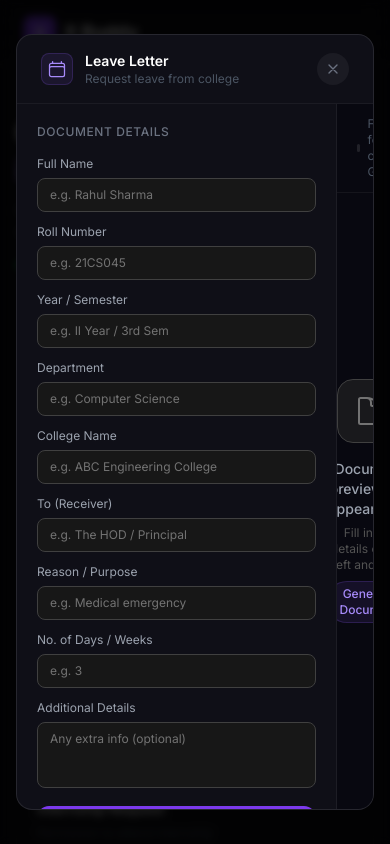
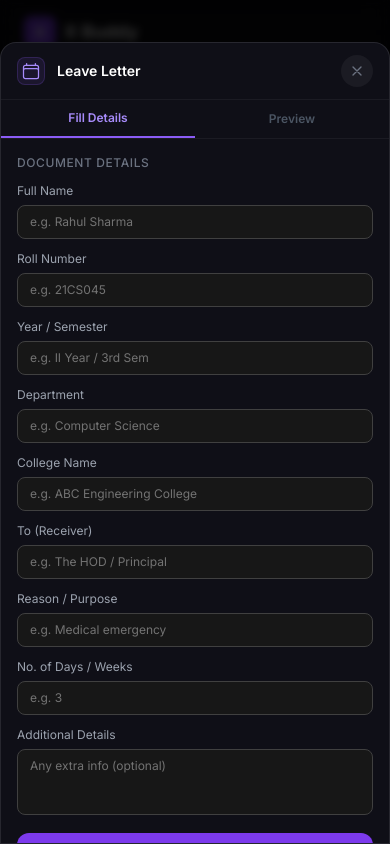
Before and after one commit to lokesh3161/X-buddy, a React (Vite) app: page / in a window 390 px wide. Both pictures are taken after a click on the button 195 px from the left and 1361 px from the top of the page. Shown: the part 939-1783 px from the top of the page. Built offline with nearby package versions, Linux system fonts and the light colour scheme.

Commit message:
fix: make Academic Toolkit modal fully responsive with mobile tab switcher

```diff
--- a/src/components/AcademicToolkit.jsx
+++ b/src/components/AcademicToolkit.jsx
@@ -60,9 +60,10 @@ function makePdf(text, title) {
 // ── Document Modal ────────────────────────────────────────────────────────────
 function DocModal({ docType, onClose, onPrint }) {
   const EMPTY = { name:'', rollNo:'', year:'', department:'', college:'', receiver:'', reason:'', days:'', extra:'' }
-  const [form,    setForm]    = useState(EMPTY)
-  const [content, setContent] = useState('')
+  const [form,      setForm]      = useState(EMPTY)
+  const [content,   setContent]   = useState('')
   const [generated, setGenerated] = useState(false)
+  const [mobileTab, setMobileTab] = useState('form') // 'form' | 'preview'
   const previewRef = useRef()
 
   const fields = FIELDS[docType.id] || FIELDS.leave
@@ -77,6 +78,7 @@ function DocModal({ docType, onClose, onPrint }) {
     const text = generateDocument({ type: docType.id, ...form })
     setContent(text)
     setGenerated(true)
+    setMobileTab('preview') // auto-switch to preview on mobile after generate
   }
 
   function handleDownload() {
@@ -93,50 +95,16 @@ function DocModal({ docType, onClose, onPrint }) {
     onClose()
   }
 
-  // Close on Escape
   useEffect(() => {
     const fn = e => { if (e.key === 'Escape') onClose() }
     window.addEventListener('keydown', fn)
     return () => window.removeEventListener('keydown', fn)
   }, [onClose])
 
-  return (
-    <motion.div
-      initial={{ opacity: 0 }}
-      animate={{ opacity: 1 }}
-      exit={{ opacity: 0 }}
-      className="fixed inset-0 z-50 bg-black/80 backdrop-blur-sm flex items-center justify-center p-4"
-      onClick={onClose}
-    >
-      <motion.div
-        initial={{ opacity: 0, scale: 0.96, y: 20 }}
-        animate={{ opacity: 1, scale: 1, y: 0 }}
-        exit={{ opacity: 0, scale: 0.96 }}
-        transition={{ type: 'spring', damping: 28, stiffness: 300 }}
-        onClick={e => e.stopPropagation()}
-        className="w-full max-w-5xl max-h-[92vh] bg-[#0f0f17] border border-white/10 rounded-2xl flex flex-col overflow-hidden"
-      >
-        {/* Modal header */}
-        <div className="flex items-center justify-between px-6 py-4 border-b border-white/5 flex-shrink-0">
-          <div className="flex items-center gap-3">
-            <div className="w-8 h-8 rounded-lg bg-purple-500/10 border border-purple-500/20 flex items-center justify-center text-purple-400">
-              {ICONS[docType.id]}
-            </div>
-            <div>
-              <p className="text-white font-semibold text-sm">{docType.label}</p>
-              <p className="text-gray-600 text-xs">{docType.desc}</p>
-            </div>
-          </div>
-          <button onClick={onClose} className="w-8 h-8 rounded-full bg-white/5 hover:bg-white/10 flex items-center justify-center text-gray-500 transition-all">
-            <svg viewBox="0 0 24 24" fill="none" stroke="currentColor" strokeWidth="2" className="w-4 h-4"><path strokeLinecap="round" strokeLinejoin="round" d="M6 18L18 6M6 6l12 12" /></svg>
-          </button>
-        </div>
-
-        {/* Body */}
-        <div className="flex flex-1 overflow-hidden">
-          {/* Left — form */}
-          <div className="w-80 flex-shrink-0 border-r border-white/[0.06] overflow-y-auto p-5 space-y-3 scrollbar-thin">
-            <p className="text-gray-500 text-xs font-medium uppercase tracking-wider mb-4">Document Details</p>
+  // ── shared form panel content ──
+  const FormPanel = (
+    <div className="h-full overflow-y-auto p-4 space-y-3 scrollbar-thin">
+      <p className="text-gray-500 text-xs font-medium uppercase tracking-wider mb-2">Document Details</p>
       {fields.map(field => {
         const meta = FIELD_META[field]
         return (
@@ -169,60 +137,126 @@ function DocModal({ docType, onClose, onPrint }) {
         Generate Document
       </button>
     </div>
+  )
 
-          {/* Right — A4 preview */}
-          <div className="flex-1 flex flex-col overflow-hidden bg-[#080810]">
-            {/* Preview toolbar */}
-            <div className="flex items-center justify-between px-5 py-3 border-b border-white/5 flex-shrink-0">
-              <div className="flex items-center gap-2">
-                <div className="w-2 h-2 rounded-full bg-white/10" />
+  // ── shared preview panel content ──
+  const PreviewPanel = (
+    <div className="h-full flex flex-col overflow-hidden bg-[#080810]">
+      {/* toolbar */}
+      <div className="flex items-center justify-between px-4 py-2.5 border-b border-white/5 flex-shrink-0">
         <p className="text-gray-600 text-xs">
-                  {generated ? 'Click anywhere in the document to edit' : 'Fill the form and click Generate'}
+          {generated ? 'Tap to edit' : 'Fill the form and generate'}
         </p>
-              </div>
         {generated && (
-                <div className="flex items-center gap-2">
+          <div className="flex items-center gap-1.5">
             <button
               onClick={handleDownload}
-                    className="flex items-center gap-1.5 px-3 py-1.5 rounded-lg bg-white/5 hover:bg-white/10 text-gray-400 text-xs font-medium transition-all"
+              className="flex items-center gap-1 px-2.5 py-1.5 rounded-lg bg-white/5 hover:bg-white/10 text-gray-400 text-xs font-medium transition-all"
             >
-                    <svg viewBox="0 0 24 24" fill="none" stroke="currentColor" strokeWidth="2" className="w-3.5 h-3.5"><path strokeLinecap="round" strokeLinejoin="round" d="M3 16.5v2.25A2.25 2.25 0 005.25 21h13.5A2.25 2.25 0 0021 18.75V16.5M16.5 12L12 16.5m0 0L7.5 12m4.5 4.5V3" /></svg>
-                    Download PDF
+              <svg viewBox="0 0 24 24" fill="none" stroke="currentColor" strokeWidth="2" className="w-3 h-3"><path strokeLinecap="round" strokeLinejoin="round" d="M3 16.5v2.25A2.25 2.25 0 005.25 21h13.5A2.25 2.25 0 0021 18.75V16.5M16.5 12L12 16.5m0 0L7.5 12m4.5 4.5V3" /></svg>
+              <span className="hidden sm:inline">Download</span>
             </button>
             <button
               onClick={handlePrint}
-                    className="flex items-center gap-1.5 px-3 py-1.5 rounded-lg bg-purple-600 hover:bg-purple-500 text-white text-xs font-semibold transition-all"
+              className="flex items-center gap-1 px-2.5 py-1.5 rounded-lg bg-purple-600 hover:bg-purple-500 text-white text-xs font-semibold transition-all"
             >
-                    <svg viewBox="0 0 24 24" fill="none" stroke="currentColor" strokeWidth="2" className="w-3.5 h-3.5"><path strokeLinecap="round" strokeLinejoin="round" d="M6.72 13.829c-.24.03-.48.062-.72.096m.72-.096a42.415 42.415 0 0110.56 0m-10.56 0L6.34 18m10.94-4.171c.24.03.48.062.72.096m-.72-.096L17.66 18m0 0l.229 2.523a1.125 1.125 0 01-1.12 1.227H7.231c-.662 0-1.18-.568-1.12-1.227L6.34 18m11.318 0h1.091A2.25 2.25 0 0021 15.75V9.456c0-1.081-.768-2.015-1.837-2.175a48.055 48.055 0 00-1.913-.247M6.34 18H5.25A2.25 2.25 0 013 15.75V9.456c0-1.081.768-2.015 1.837-2.175a48.041 48.041 0 011.913-.247m10.5 0a48.536 48.536 0 00-10.5 0m10.5 0V3.375c0-.621-.504-1.125-1.125-1.125h-8.25c-.621 0-1.125.504-1.125 1.125v3.659M18 10.5h.008v.008H18V10.5zm-3 0h.008v.008H15V10.5z" /></svg>
-                    Print with X Buddy
+              <svg viewBox="0 0 24 24" fill="none" stroke="currentColor" strokeWidth="2" className="w-3 h-3"><path strokeLinecap="round" strokeLinejoin="round" d="M6.72 13.829c-.24.03-.48.062-.72.096m.72-.096a42.415 42.415 0 0110.56 0m-10.56 0L6.34 18m10.94-4.171c.24.03.48.062.72.096m-.72-.096L17.66 18m0 0l.229 2.523a1.125 1.125 0 01-1.12 1.227H7.231c-.662 0-1.18-.568-1.12-1.227L6.34 18m11.318 0h1.091A2.25 2.25 0 0021 15.75V9.456c0-1.081-.768-2.015-1.837-2.175a48.055 48.055 0 00-1.913-.247M6.34 18H5.25A2.25 2.25 0 013 15.75V9.456c0-1.081.768-2.015 1.837-2.175a48.041 48.041 0 011.913-.247m10.5 0a48.536 48.536 0 00-10.5 0m10.5 0V3.375c0-.621-.504-1.125-1.125-1.125h-8.25c-.621 0-1.125.504-1.125 1.125v3.659M18 10.5h.008v.008H18V10.5zm-3 0h.008v.008H15V10.5z" /></svg>
+              Print
             </button>
           </div>
         )}
       </div>
-
-            {/* A4 paper */}
-            <div className="flex-1 overflow-y-auto p-8 flex justify-center scrollbar-thin">
+      {/* paper */}
+      <div className="flex-1 overflow-y-auto p-4 sm:p-8 flex justify-center scrollbar-thin">
         {generated ? (
           <div
             ref={previewRef}
             contentEditable
             suppressContentEditableWarning
-                  className="w-full max-w-[210mm] min-h-[297mm] bg-white text-gray-900 rounded-sm shadow-2xl p-[22mm] text-[11pt] leading-relaxed whitespace-pre-wrap outline-none focus:ring-2 focus:ring-purple-500/30"
-                  style={{ fontFamily: 'Georgia, serif', fontSize: '11pt', lineHeight: '1.8' }}
+            className="w-full max-w-[210mm] min-h-[297mm] bg-white text-gray-900 rounded-sm shadow-2xl px-6 py-10 sm:p-[22mm] text-[10pt] sm:text-[11pt] leading-relaxed whitespace-pre-wrap outline-none focus:ring-2 focus:ring-purple-500/30"
+            style={{ fontFamily: 'Georgia, serif', lineHeight: '1.8' }}
           >
             {content}
           </div>
         ) : (
-                <div className="flex flex-col items-center justify-center text-center h-full min-h-[300px]">
-                  <div className="w-16 h-16 rounded-2xl bg-neutral-800/60 border border-neutral-700 flex items-center justify-center text-neutral-500 mb-4">
-                    <svg viewBox="0 0 24 24" fill="none" stroke="currentColor" strokeWidth="1.5" className="w-8 h-8"><path strokeLinecap="round" strokeLinejoin="round" d="M19.5 14.25v-2.625a3.375 3.375 0 00-3.375-3.375h-1.5A1.125 1.125 0 0113.5 7.125v-1.5a3.375 3.375 0 00-3.375-3.375H8.25m2.25 0H5.625c-.621 0-1.125.504-1.125 1.125v17.25c0 .621.504 1.125 1.125 1.125h12.75c.621 0 1.125-.504 1.125-1.125V11.25a9 9 0 00-9-9z" /></svg>
+          <div className="flex flex-col items-center justify-center text-center h-full min-h-[200px]">
+            <div className="w-14 h-14 rounded-2xl bg-neutral-800/60 border border-neutral-700 flex items-center justify-center text-neutral-500 mb-3">
+              <svg viewBox="0 0 24 24" fill="none" stroke="currentColor" strokeWidth="1.5" className="w-7 h-7"><path strokeLinecap="round" strokeLinejoin="round" d="M19.5 14.25v-2.625a3.375 3.375 0 00-3.375-3.375h-1.5A1.125 1.125 0 0113.5 7.125v-1.5a3.375 3.375 0 00-3.375-3.375H8.25m2.25 0H5.625c-.621 0-1.125.504-1.125 1.125v17.25c0 .621.504 1.125 1.125 1.125h12.75c.621 0 1.125-.504 1.125-1.125V11.25a9 9 0 00-9-9z" /></svg>
             </div>
-                  <p className="text-gray-400 text-sm font-medium">Document preview will appear here</p>
-                  <p className="text-neutral-600 text-xs mt-1.5">Fill in the details on the left and click</p>
-                  <span className="mt-2 px-3 py-1 rounded-full bg-purple-500/10 border border-purple-500/20 text-purple-400 text-xs font-medium">Generate Document</span>
+            <p className="text-gray-400 text-sm font-medium">Preview will appear here</p>
+            <p className="text-neutral-600 text-xs mt-1">Fill the form and tap Generate</p>
           </div>
         )}
       </div>
+    </div>
+  )
+
+  return (
+    <motion.div
+      initial={{ opacity: 0 }}
+      animate={{ opacity: 1 }}
+      exit={{ opacity: 0 }}
+      className="fixed inset-0 z-50 bg-black/80 backdrop-blur-sm flex items-end sm:items-center justify-center sm:p-4"
+      onClick={onClose}
+    >
+      <motion.div
+        initial={{ opacity: 0, y: 40 }}
+        animate={{ opacity: 1, y: 0 }}
+        exit={{ opacity: 0, y: 40 }}
+        transition={{ type: 'spring', damping: 28, stiffness: 300 }}
+        onClick={e => e.stopPropagation()}
+        className="w-full sm:max-w-5xl h-[95vh] sm:max-h-[92vh] bg-[#0f0f17] border border-white/10 sm:rounded-2xl rounded-t-2xl flex flex-col overflow-hidden"
+      >
+        {/* Header */}
+        <div className="flex items-center justify-between px-4 sm:px-6 py-3 sm:py-4 border-b border-white/5 flex-shrink-0">
+          <div className="flex items-center gap-3">
+            <div className="w-7 h-7 sm:w-8 sm:h-8 rounded-lg bg-purple-500/10 border border-purple-500/20 flex items-center justify-center text-purple-400">
+              {ICONS[docType.id]}
+            </div>
+            <div>
+              <p className="text-white font-semibold text-sm">{docType.label}</p>
+              <p className="text-gray-600 text-xs hidden sm:block">{docType.desc}</p>
+            </div>
+          </div>
+          <button onClick={onClose} className="w-8 h-8 rounded-full bg-white/5 hover:bg-white/10 flex items-center justify-center text-gray-500 transition-all">
+            <svg viewBox="0 0 24 24" fill="none" stroke="currentColor" strokeWidth="2" className="w-4 h-4"><path strokeLinecap="round" strokeLinejoin="round" d="M6 18L18 6M6 6l12 12" /></svg>
+          </button>
+        </div>
+
+        {/* Mobile tab switcher */}
+        <div className="flex sm:hidden border-b border-white/5 flex-shrink-0">
+          {['form', 'preview'].map(tab => (
+            <button
+              key={tab}
+              onClick={() => setMobileTab(tab)}
+              className={`flex-1 py-2.5 text-xs font-semibold capitalize transition-all ${
+                mobileTab === tab
+                  ? 'text-purple-400 border-b-2 border-purple-500'
+                  : 'text-gray-600'
+              }`}
+            >
+              {tab === 'form' ? 'Fill Details' : 'Preview'}
+              {tab === 'preview' && generated && (
+                <span className="ml-1.5 px-1.5 py-0.5 rounded-full bg-purple-500/20 text-purple-400 text-[10px]">Ready</span>
+              )}
+            </button>
+          ))}
+        </div>
+
+        {/* Body — desktop: side by side | mobile: tabbed */}
+        <div className="flex flex-1 overflow-hidden">
+          {/* Form — always visible on desktop, tab-controlled on mobile */}
+          <div className={`${
+            mobileTab === 'form' ? 'flex' : 'hidden'
+          } sm:flex w-full sm:w-80 flex-shrink-0 sm:border-r border-white/[0.06] flex-col`}>
+            {FormPanel}
+          </div>
+
+          {/* Preview — always visible on desktop, tab-controlled on mobile */}
+          <div className={`${
+            mobileTab === 'preview' ? 'flex' : 'hidden'
+          } sm:flex flex-1 flex-col overflow-hidden`}>
+            {PreviewPanel}
           </div>
         </div>
       </motion.div>
```
Lines whose indentation alone changed are shown as unchanged.
